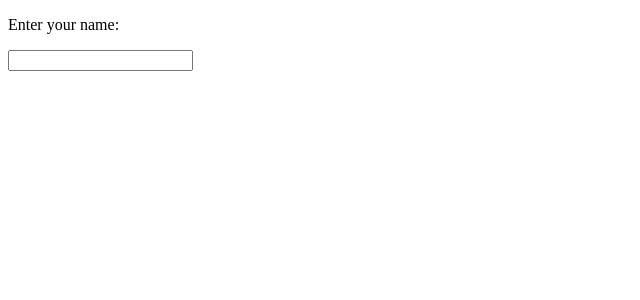
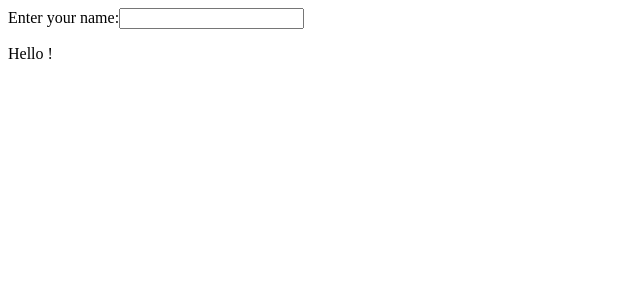
Before and after one commit to acciojob/personal-greeting-SAMUDRALAARAVIND, a React app: page / in a window 1280 px wide. Shown: the top 300 px of the page, without its empty margins (0-640 px from the left). Built offline with nearby package versions, Linux system fonts and the light colour scheme.

Commit message:
Changed to anuj's code

```diff
--- a/src/components/App.js
+++ b/src/components/App.js
@@ -4,16 +4,17 @@ import './../styles/App.css';
 
 const App = () => {
   const [inputValue, setInputValue]= useState("");
-
   const onChangeText = (event) => {
     setInputValue( event.target.value );
   }
 
   return (
     <div>
-        <p>Enter your name:</p>
-        <input onChange={onChangeText} />
-        {inputValue && <p>{`Hello ${inputValue}!`}</p>}
+      <form>
+        <label>Enter your name:</label>
+        <input onChange={onChangeText} type="text" />
+      </form>
+        <p>{`Hello ${inputValue}!`}</p>
     </div>
   )
 }
```
